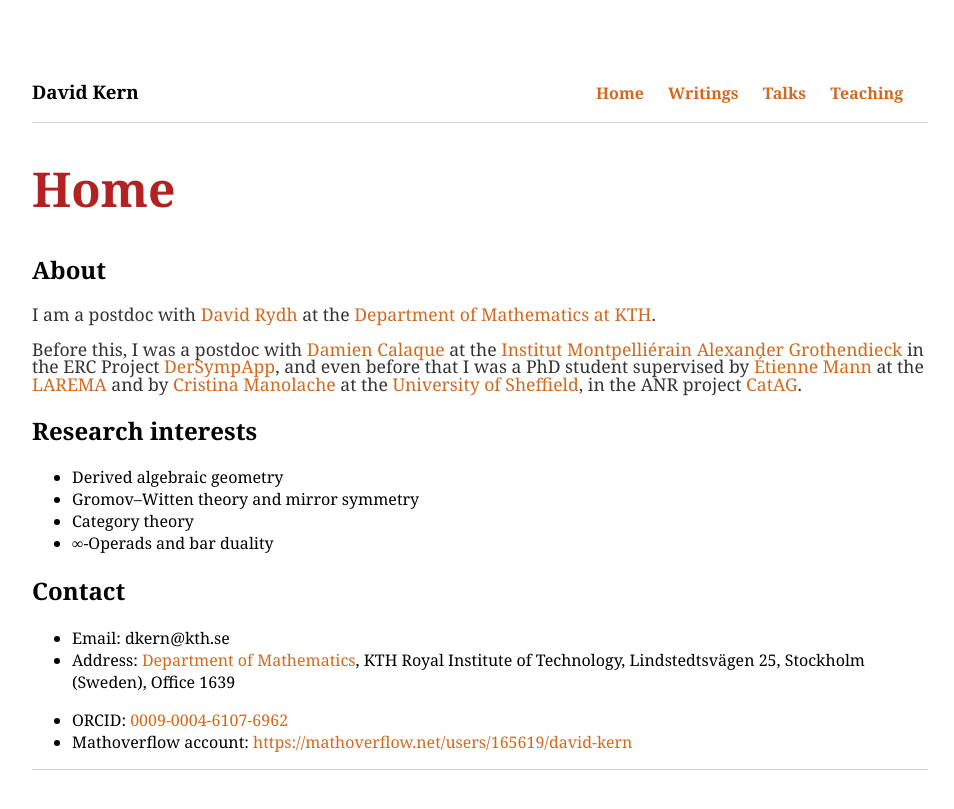
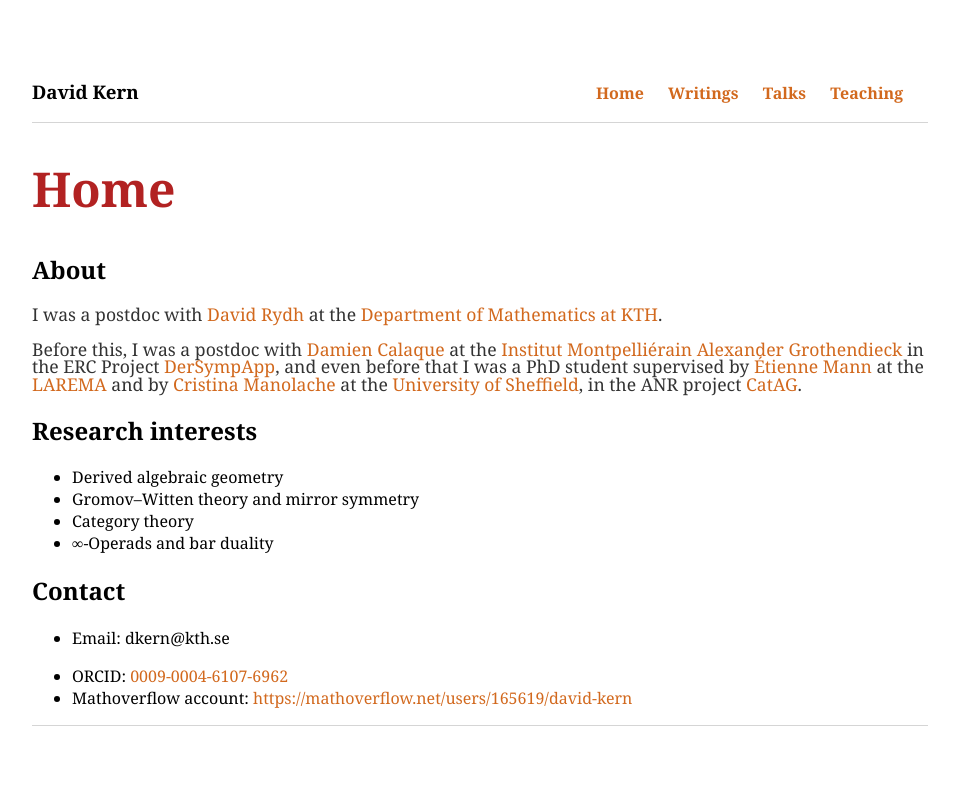
Before and after one commit to dskern/dskern.github.io, a Jekyll site: the page built from index.html, in a window 1280 px wide. Shown: the top 809 px of the page, without its empty margins (160-1114 px from the left). Built offline with Jekyll 4.4.1, drawn with Linux system fonts in a browser that asks for light colours.

Commit message:
Update index.html

```diff
--- a/index.html
+++ b/index.html
@@ -5,7 +5,7 @@ title: Home
 
 <h2>About</h2>
 
-<p>I am a postdoc with <a href="https://www.math.kth.se/~dary">David Rydh</a> at the <a href="https://www.kth.se/math/department-of-mathematics-1.833813">Department of Mathematics at KTH</a>.</p>
+<p>I was a postdoc with <a href="https://www.math.kth.se/~dary">David Rydh</a> at the <a href="https://www.kth.se/math/department-of-mathematics-1.833813">Department of Mathematics at KTH</a>.</p>
 
 <p>Before this, I was a postdoc with <a href="https://imag.umontpellier.fr/~calaque/">Damien Calaque</a> at the <a href="https://imag.umontpellier.fr/">Institut Montpelliérain Alexander Grothendieck</a> in the ERC Project <a href="https://damienespadon.wixsite.com/dersympapp">DerSympApp</a>, and even before that I was a PhD student supervised by <a href="https://math.univ-angers.fr/~mann/">Étienne Mann</a> at the <a href="https://recherche.math.univ-angers.fr/">LAREMA</a> and by <a href="https://www.sheffield.ac.uk/maths/people/academic/cristina-manolache">Cristina Manolache</a> at the <a href="http://alg-geom.group.shef.ac.uk">University of Sheffield</a>, in the ANR project <a href="http://catag.math.cnrs.fr">CatAG</a>.</p>
 
@@ -22,8 +22,7 @@ title: Home
 
 <ul>
   <li>Email: dkern@kth.se</li>
-  <li>Address: <a href="https://www.kth.se/math/people/find-us-1.833819/">Department of Mathematics</a>, KTH Royal Institute of Technology, Lindstedtsvägen 25, Stockholm (Sweden), Office 1639
-  </li>
+
   <!--<li>Address: <a href="https://math.univ-angers.fr/nous-visiter/">LAREMA</a>, Faculté des Sciences Bâtiment I, 2 Boulevard Lavoisier, 49045 Angers (France), Office I011</li>-->
 </ul>
 
```
